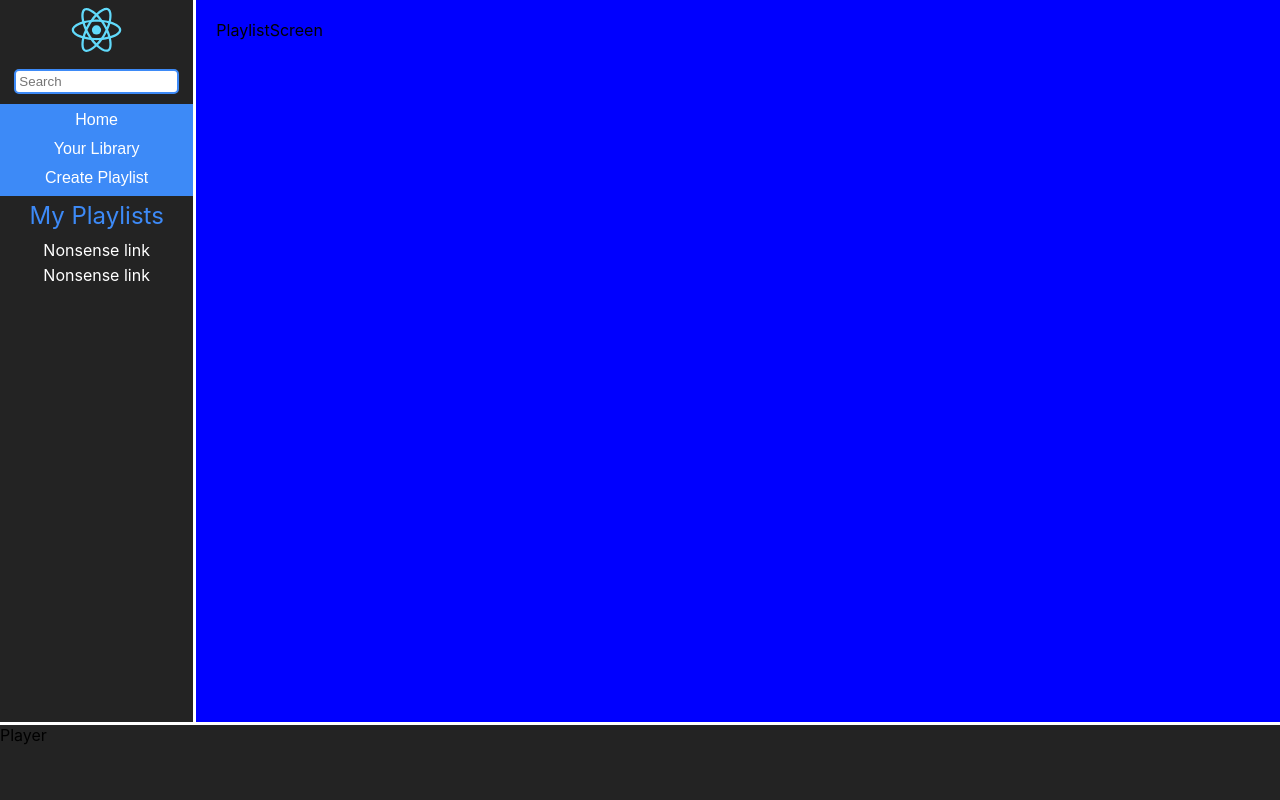
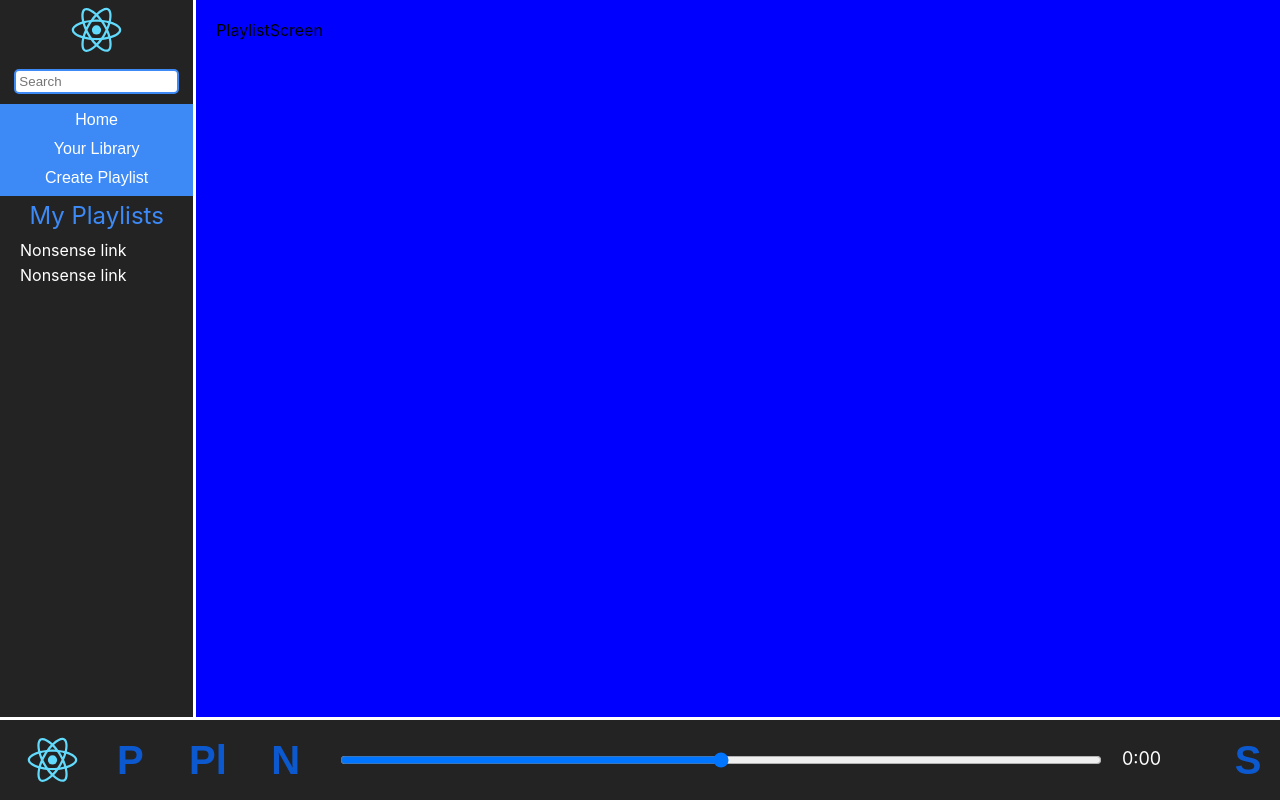
Before and after one commit to tyuen11/Marvin-s-Studio, a React (Create React App) app in the folder marvin/: page / in a window 1280 px wide. Built offline with nearby package versions, Linux system fonts and the light colour scheme.

Commit message:
Styled Player, adding state vars

```diff
--- a/marvin/src/components/Player.js
+++ b/marvin/src/components/Player.js
@@ -1,10 +1,12 @@
 import React from 'react'
+import logo from '../logo.svg'
 
 class Player extends React.Component {
     render () {
         const playerStyle = {
             width: '100%',
-            height: 75,
+            height: 60,
+            padding: 10,
             bottom: 0,
             left: 0,
             background: '#232323',
@@ -12,11 +14,42 @@ class Player extends React.Component {
             borderThickness: 1,
             borderColor: 'white',
             z_index: 99,
-            position: 'absolute'
+            position: 'absolute',
+            display: 'inherit'
         }
 
+        const buttonStyle = {
+            color: '#0c59cf',
+            background: 'transparent',
+            height: 60,
+            width: '5.6%',
+            textAlign: 'center',
+            fontSize: 40,
+            fontWeight: 'bold',
+            borderStyle: 'none',
+            marginRight: '.5%'
+        }
+
+        const timeStyle = {
+            color: 'white',
+            fontSize: 18,
+            paddingTop: 18,
+            paddingLeft: 5,
+            marginLeft: '1%',
+            marginRight: '4%'
+        }
+
+
         return (
-            <div className="Player" style={playerStyle}>Player</div>
+            <div className="Player" style={playerStyle}>
+                <img src={logo} style={{height: 60}} alt=''></img>
+                <button className='Prev' style={buttonStyle}>P</button>
+                <button className='PlayPause' style={buttonStyle}>Pl</button>
+                <button className='Next' style={buttonStyle}>N</button>
+                <input type='range' style={{width: '60%', marginLeft: '1%'}} min='0' value='50'></input>
+                <div className='time' style={timeStyle}>0:00</div>
+                <button className='ShuffleQueue' style={buttonStyle}>S</button>
+            </div>
         )
     }
 }
--- a/marvin/src/components/sidebar/PlaylistLink.js
+++ b/marvin/src/components/sidebar/PlaylistLink.js
@@ -3,7 +3,7 @@ import React from 'react'
 class PlaylistLink extends React.Component {
     render() {
         return (
-            <div style={{marginBottom: 5}}>Nonsense link</div>
+            <div style={{marginBottom: 5, paddingLeft: 20, textAlign: 'left'}}>Nonsense link</div>
         )
     }
 }
--- a/marvin/src/components/sidebar/Sidebar.js
+++ b/marvin/src/components/sidebar/Sidebar.js
@@ -7,6 +7,8 @@ class Sidebar extends React.Component {
         const sidebarStyle = {
             width: 200,
             height: '100%',
+            padding: 0,
+            margin: 0,
             background: '#232323',
             textAlign: 'center',
             color: 'white',
@@ -52,8 +54,8 @@ class Sidebar extends React.Component {
         }
 
         return (
-            <div className="Sidebar" style={sidebarStyle}>
-                <img src={logo} height={60}></img>
+            <ul className="Sidebar" style={sidebarStyle}>
+                <img src={logo} height={60} alt=''></img>
                 <input type='text' style={searchStyle} placeholder='Search'></input>
                 <div style={buttonDivStyle}>
                     <button style={buttonStyle}>Home</button>
@@ -62,7 +64,7 @@ class Sidebar extends React.Component {
                 </div>
                 <div style={labelStyle}>My Playlists</div>
                 <PlaylistLinks/>
-            </div>
+            </ul>
         )
 
     }
```
Also changed, not shown: marvin/src/css/style.css (added, +10 -0 lines).
